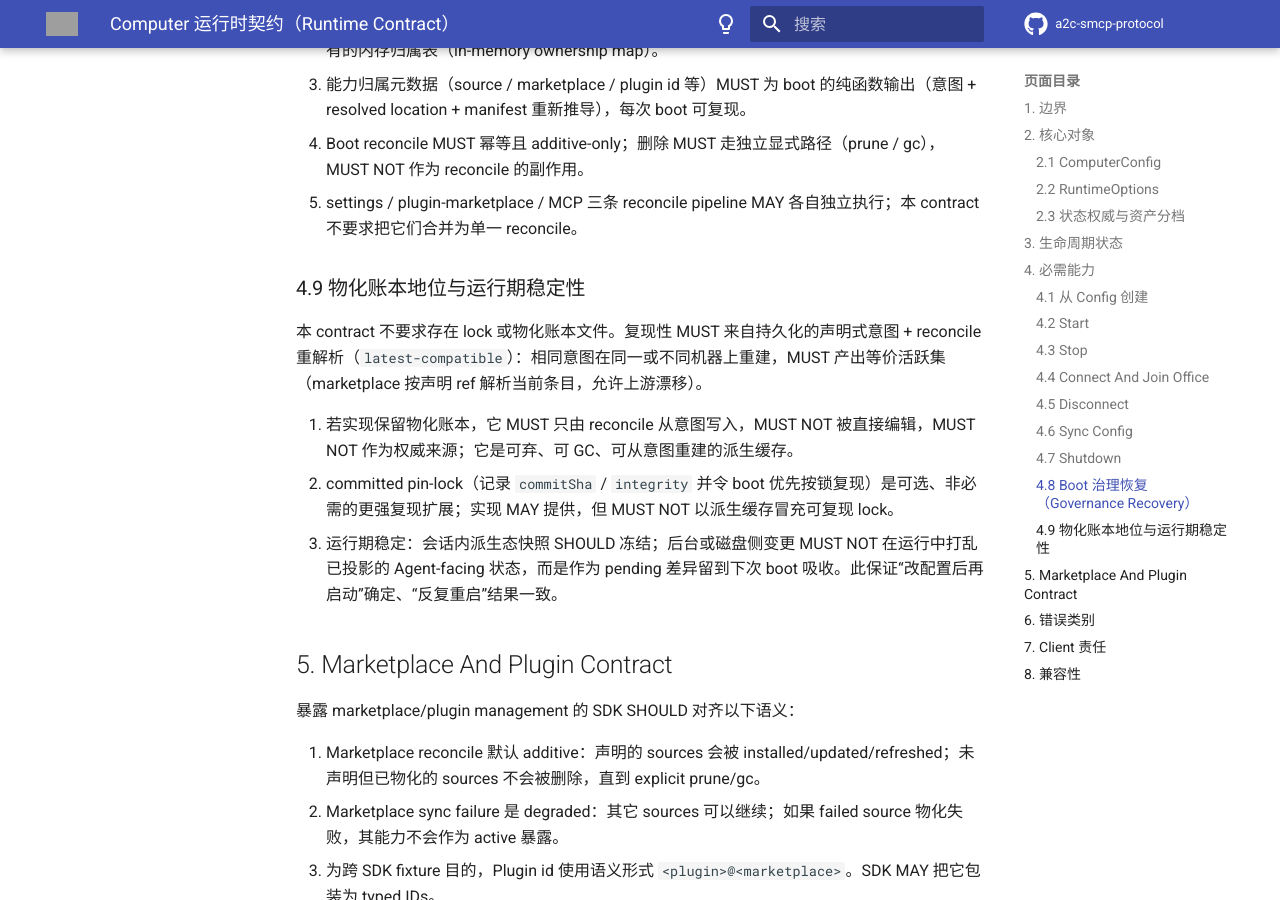
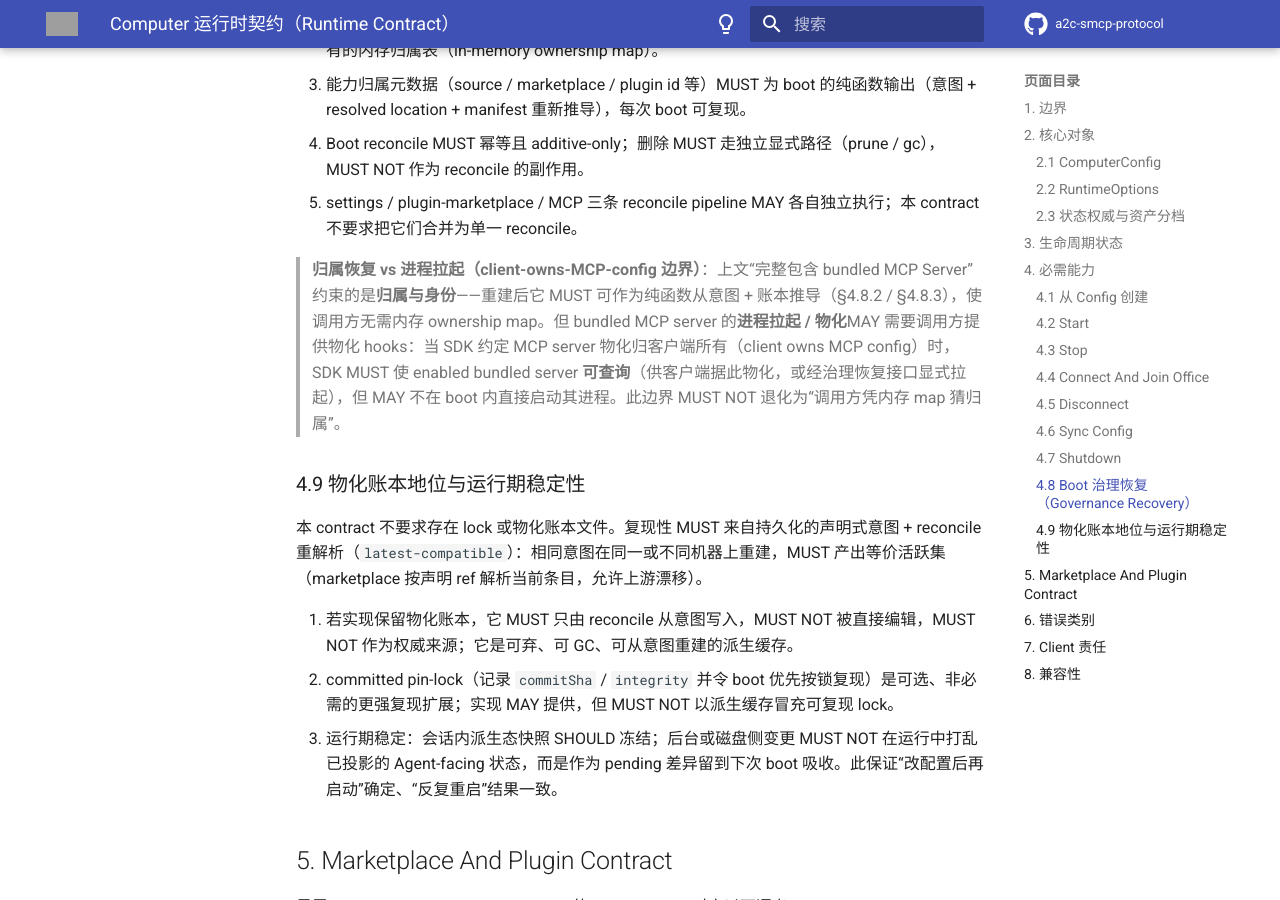
Before and after one commit to A2C-SMCP/a2c-smcp-protocol, an MkDocs documentation site: the page built from docs/specification/computer-management/runtime-contract.md, in a window 1280 px wide and 900 px high, scrolled down 6224 px. Built offline with MkDocs 1.6.1 and Material for MkDocs 9.7.7, drawn with Linux system fonts in a browser that asks for light colours; comment, search, counter and statistics services are not loaded; the version menu is left out; grey boxes are pictures that could not be loaded.

Commit message:
docs(computer-management): clarify §4.8 ownership-recovery vs bundled-MCP process-start boundary (client owns MCP config)
Distinguishes ownership/identity recovery (pure function, MUST) from bundled
MCP server process start (MAY require caller-provided materialization hooks),
per the client-owns-MCP-config boundary. Keeps the no-memory-map invariant.

Co-Authored-By: Claude Opus 4.8 (1M context) <noreply@anthropic.com>

```diff
--- a/docs/specification/computer-management/runtime-contract.md
+++ b/docs/specification/computer-management/runtime-contract.md
@@ -181,6 +181,8 @@ SDK SHOULD 提供一个稳定语义入口，等价于 `from_config(config, runti
 4. Boot reconcile MUST 幂等且 additive-only；删除 MUST 走独立显式路径（prune / gc），MUST NOT 作为 reconcile 的副作用。
 5. settings / plugin-marketplace / MCP 三条 reconcile pipeline MAY 各自独立执行；本 contract 不要求把它们合并为单一 reconcile。
 
+> **归属恢复 vs 进程拉起（client-owns-MCP-config 边界）**：上文“完整包含 bundled MCP Server”约束的是**归属与身份**——重建后它 MUST 可作为纯函数从意图 + 账本推导（§4.8.2 / §4.8.3），使调用方无需内存 ownership map。但 bundled MCP server 的**进程拉起 / 物化**MAY 需要调用方提供物化 hooks：当 SDK 约定 MCP server 物化归客户端所有（client owns MCP config）时，SDK MUST 使 enabled bundled server **可查询**（供客户端据此物化，或经治理恢复接口显式拉起），但 MAY 不在 boot 内直接启动其进程。此边界 MUST NOT 退化为“调用方凭内存 map 猜归属”。
+
 ### 4.9 物化账本地位与运行期稳定性
 
 本 contract 不要求存在 lock 或物化账本文件。复现性 MUST 来自持久化的声明式意图 + reconcile 重解析（`latest-compatible`）：相同意图在同一或不同机器上重建，MUST 产出等价活跃集（marketplace 按声明 ref 解析当前条目，允许上游漂移）。
```
